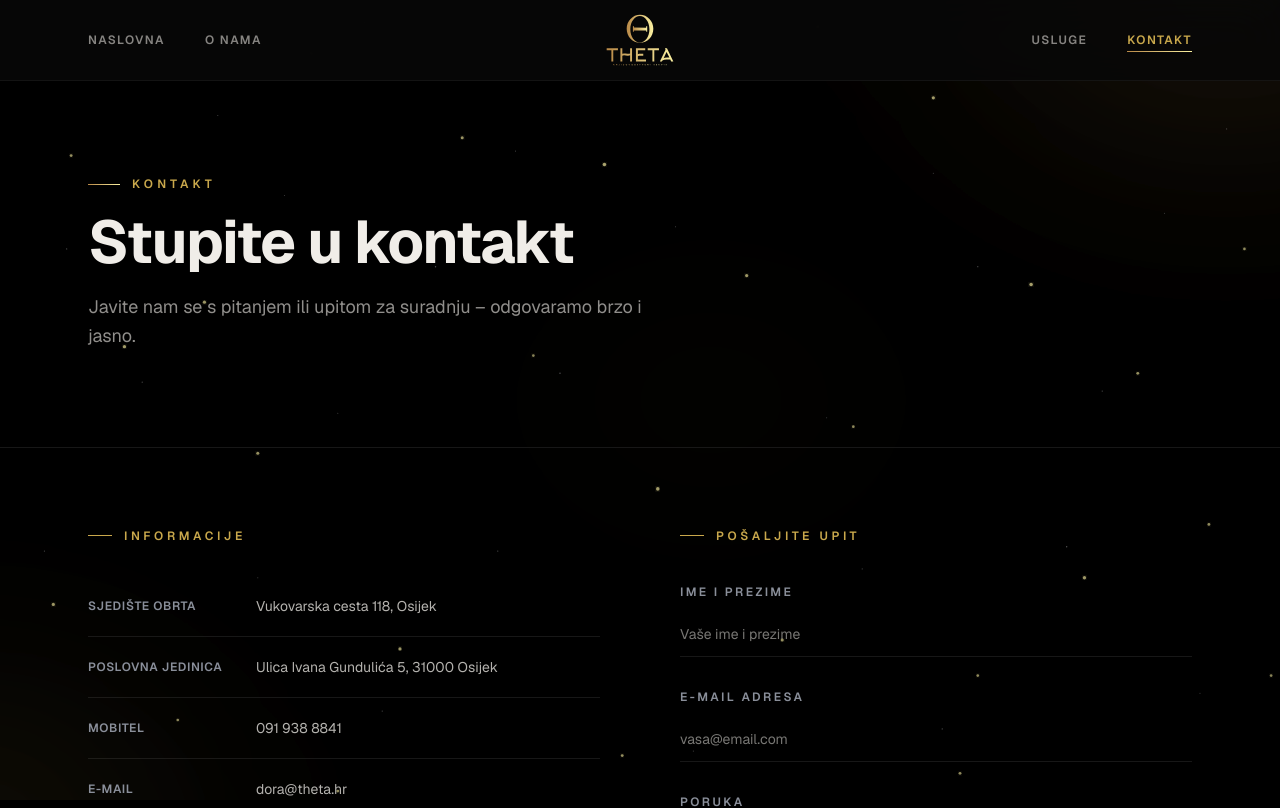
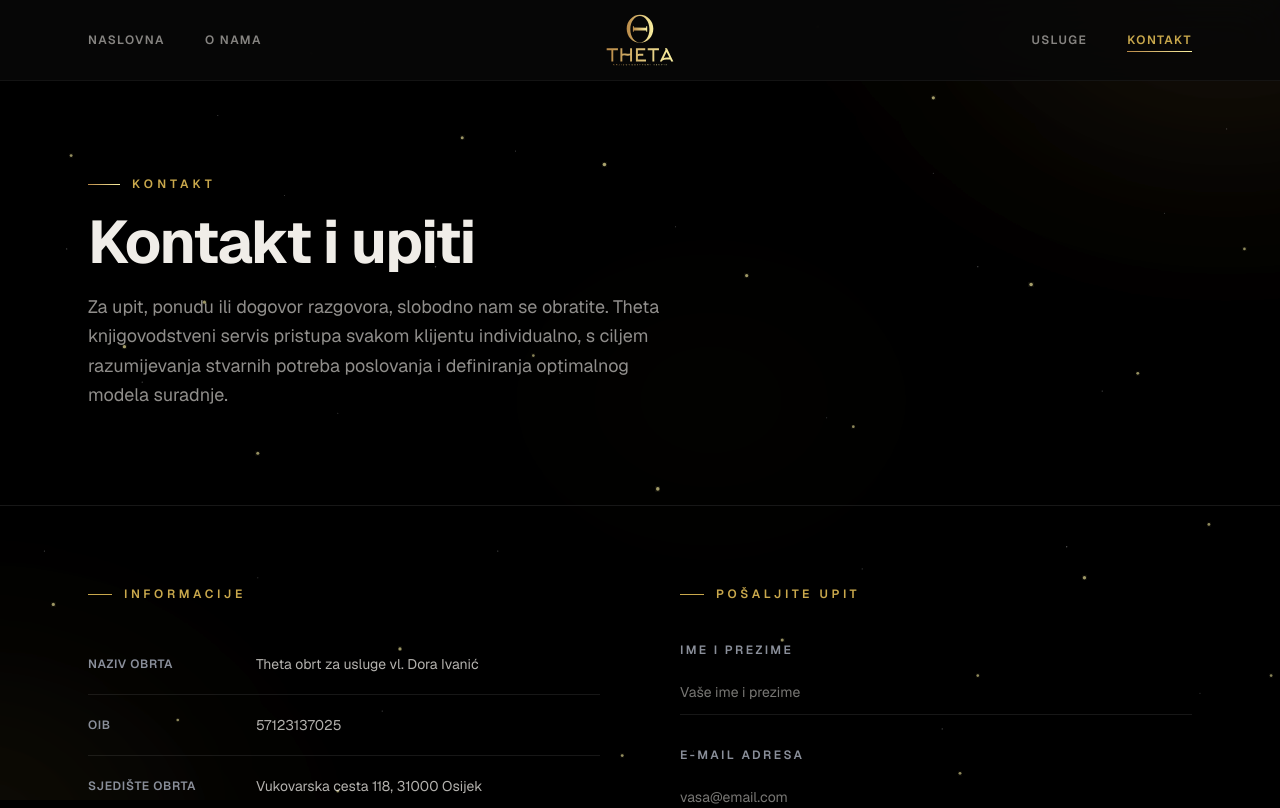
Before and after one commit to lovro93/theta-web, a Next.js app: page /kontakt in a window 1280 px wide. Shown: the top 808 px of the page. Built offline with nearby package versions, Linux system fonts and the light colour scheme.

Commit message:
Feedback klijentice: vidljiviji brojevi, puni kontakt podaci, novi naslovi

```diff
--- a/src/app/kontakt/page.tsx
+++ b/src/app/kontakt/page.tsx
@@ -3,7 +3,9 @@
 import { useState } from "react";
 
 const contactItems = [
-  { label: "Sjedište obrta", value: "Vukovarska cesta 118, Osijek", href: null },
+  { label: "Naziv obrta", value: "Theta obrt za usluge vl. Dora Ivanić", href: null },
+  { label: "OIB", value: "57123137025", href: null },
+  { label: "Sjedište obrta", value: "Vukovarska cesta 118, 31000 Osijek", href: null },
   { label: "Poslovna jedinica", value: "Ulica Ivana Gundulića 5, 31000 Osijek", href: null },
   { label: "Mobitel", value: "091 938 8841", href: "tel:0919388841" },
   { label: "E-mail", value: "dora@theta.hr", href: "mailto:dora@theta.hr" },
@@ -49,9 +51,9 @@ export default function KontaktPage() {
             <div className="h-px w-8" style={{ background: "linear-gradient(90deg, var(--gold-dark), var(--gold-light))" }} />
             <span className="text-xs font-semibold uppercase tracking-[0.35em]" style={{ color: "var(--gold)" }}>Kontakt</span>
           </div>
-          <h1 className="text-4xl md:text-6xl font-bold tracking-tight mb-5">Stupite u kontakt</h1>
+          <h1 className="text-4xl md:text-6xl font-bold tracking-tight mb-5">Kontakt i upiti</h1>
           <p className="max-w-xl text-lg leading-relaxed" style={{ color: "rgba(240,237,232,0.6)" }}>
-            Javite nam se s pitanjem ili upitom za suradnju – odgovaramo brzo i jasno.
+            Za upit, ponudu ili dogovor razgovora, slobodno nam se obratite. Theta knjigovodstveni servis pristupa svakom klijentu individualno, s ciljem razumijevanja stvarnih potreba poslovanja i definiranja optimalnog modela suradnje.
           </p>
         </div>
       </section>
--- a/src/app/o-nama/page.tsx
+++ b/src/app/o-nama/page.tsx
@@ -120,7 +120,7 @@ export default function ONamaPage() {
           {values.map((v, i) => (
             <div key={v.title} className="flex flex-col gap-3">
               <div className="flex items-center gap-4">
-                <span className="text-4xl font-bold" style={{ color: "rgba(201,168,76,0.2)", fontVariantNumeric: "tabular-nums" }}>
+                <span className="text-4xl font-bold" style={{ color: "rgba(201,168,76,0.5)", fontVariantNumeric: "tabular-nums" }}>
                   0{i + 1}
                 </span>
                 <div className="h-px flex-1" style={{ background: "var(--border)" }} />
--- a/src/app/page.tsx
+++ b/src/app/page.tsx
@@ -63,7 +63,7 @@ export default function Home() {
                 Naše usluge →
               </Link>
             </div>
-            <p className="text-xs max-w-md leading-relaxed" style={{ color: "rgba(240,237,232,0.35)" }}>
+            <p className="text-sm max-w-md leading-relaxed" style={{ color: "rgba(240,237,232,0.6)" }}>
               Suradnju započinjemo kratkim uvodnim razgovorom kako bismo razumjeli vaše poslovanje
               i procijenili optimalan model suradnje.
             </p>
```
